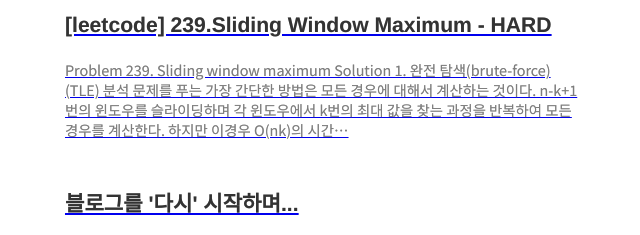
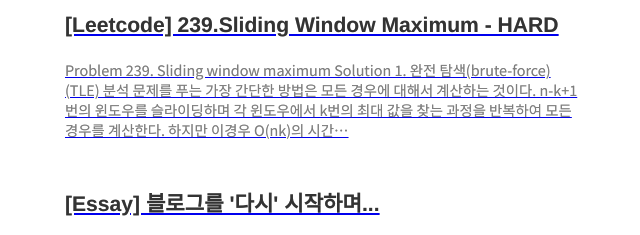
Before and after one commit to changjunpyo/gogojun.com, a Gatsby site: page / in a window 1280 px wide. Shown: the part 1712-1947 px from the top of the page, without its empty margins (318-958 px from the left). Built offline with nearby package versions, Linux system fonts and the light colour scheme; Gatsby itself is replaced by a stand-in of ours; some packages are replaced by stand-ins of ours; what typography-theme-github would draw is missing.

Commit message:
category & title format change

```diff
--- a/content/blog/JNI/2021-04-04-[jni]-jni-tutorial.md
+++ b/content/blog/JNI/2021-04-04-[jni]-jni-tutorial.md
@@ -1,7 +1,7 @@
 ---
 title: "[JNI] 자바 네이티브 메서드 인터페이스 기본"
 date: 2021-04-04 19:04:76
-category: JNI
+category: jni
 thumbnail: { thumbnailSrc }
 draft: false
 ---
--- a/content/blog/algorithm/2021-03-04-[leetcode]-239.sliding-window-maximum-hard.md
+++ b/content/blog/algorithm/2021-03-04-[leetcode]-239.sliding-window-maximum-hard.md
@@ -1,5 +1,5 @@
 ---
-title: '[leetcode] 239.Sliding Window Maximum - HARD'
+title: '[Leetcode] 239.Sliding Window Maximum - HARD'
 date: 2021-03-04 19:03:58
 category: algorithm
 draft: false
--- a/content/blog/essay/2021-03-03-restart-blog.md
+++ b/content/blog/essay/2021-03-03-restart-blog.md
@@ -1,5 +1,5 @@
 ---
-title: 블로그를 '다시' 시작하며...
+title: "[Essay] 블로그를 '다시' 시작하며..."
 date: 2021-03-03 23:03:49
 category: essay
 draft: false
```
